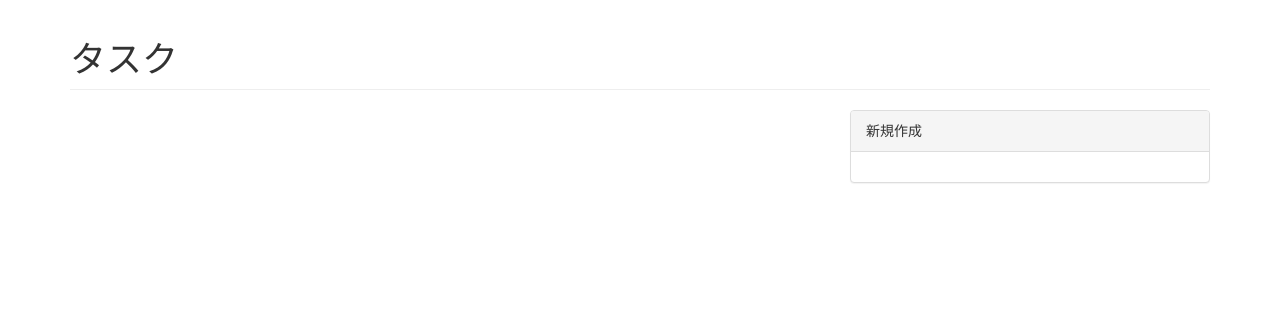
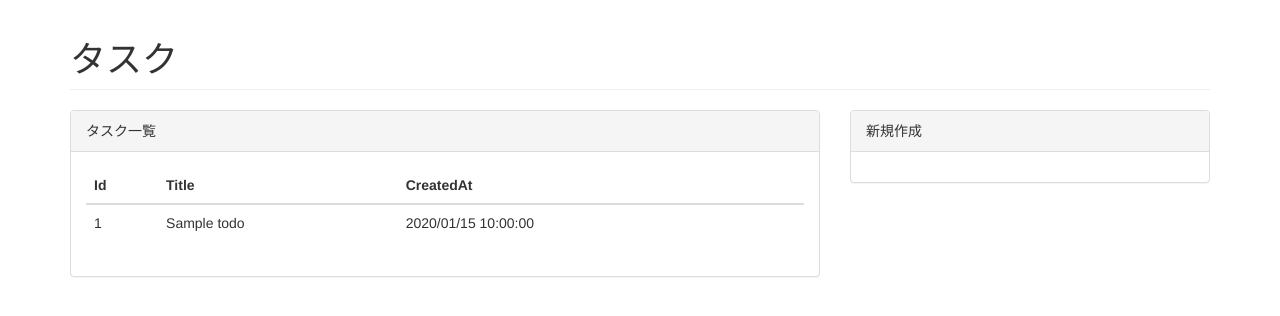
Before and after one commit to UedaKouta/Polidog.Todo, a PHP site: template var/templates/Page/Index.html.twig in a window 1280 px wide. Shown: the top 316 px of the page. Run offline with PHP 8.4, Linux system fonts and the light colour scheme; the template is opened without the code that fills it: most values are stand-ins (such as "Sample title", 1, 10 or a date in 2020); some libraries are stand-ins or nearby versions.

Commit message:
Add todolist

```diff
--- a/var/templates/Page/Index.html.twig
+++ b/var/templates/Page/Index.html.twig
@@ -1,8 +1,47 @@
 {% extends 'layout/base.html.twig' %}
+
 {% block content %}
     <h1 class="page-header">タスク</h1>
     <div class="row">
-        <div class="col-sm-8"></div>
+        <div class="col-sm-8">
+            <div class="panel panel-default">
+                <div class="panel-heading">タスク一覧</div>
+                <div class="panel-body">
+                    {% if todos %}
+                        <table class="table">
+                            <thead>
+                            <tr>
+                                <th>Id</th>
+                                <th>Title</th>
+                                <th>CreatedAt</th>
+                                <th> </th>
+                            </tr>
+                            </thead>
+                            <tbody>
+                            {% for todo in todos %}
+                                <tr>
+                                    <td>{{ todo.id }}</td>
+                                    <td>{{ todo.title }}</td>
+                                    <td>{{ todo.createdAt|date("Y/m/d H:i:s") }}</td>
+                                    <td>
+                                        {% if todo.status == 1 %}
+                                            <a class="btn btn-danger" href="/done?id={{ todo.id }}">Done</a>
+                                        {% endif %}
+                                    </td>
+                                </tr>
+                            {% endfor %}
+                            </tbody>
+                        </table>
+
+                    {% else %}
+                        <div class="panel-body">
+                            <p>タスクがありません</p>
+                        </div>
+                    {% endif %}
+                </div>
+            </div>
+
+        </div>
         <div class="col-sm-4">
             <div class="panel panel-default">
                 <div class="panel-heading">新規作成</div>
```
Also changed, not shown: src/Resource/App/Todos.php (added, +24 -0 lines), src/Resource/Done.php (added, +37 -0 lines), src/Resource/Page/Index.php (+8 -0 lines), var/db/todo.sqlite3.
